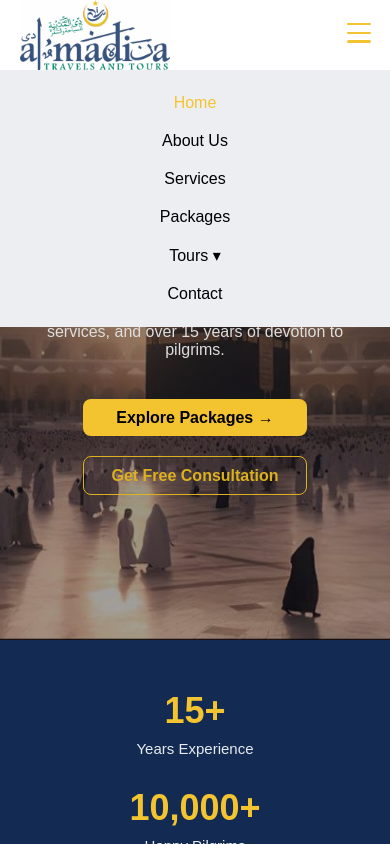
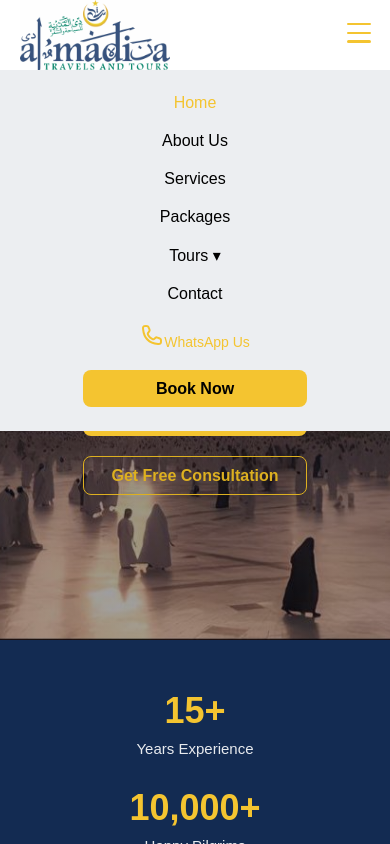
Before and after one commit to Aaqil08Khan/AlMadinahToursAndTravels, a React (Vite) app: page / in a window 390 px wide. Both pictures are taken after a click on the label 358 px from the left and 32 px from the top of the page. Shown: the top 844 px of the page. Built offline with nearby package versions, Linux system fonts and the light colour scheme; some icons are missing.

Commit message:
save changes

```diff
--- a/src/components/Header.jsx
+++ b/src/components/Header.jsx
@@ -69,10 +69,28 @@ function Header() {
             <li>
               <NavLink to="/contact">Contact</NavLink>
             </li>
+
+            {/* Mobile Actions - Only visible in hamburger menu */}
+            <li className="mobile-action-item">
+              <a
+                href={url}
+                target="_blank"
+                rel="noopener noreferrer"
+                className="phone mobile-phone"
+              >
+                <img src="/assets/icons/call-icon (2).svg" alt="" />
+                WhatsApp Us
+              </a>
+            </li>
+            <li className="mobile-action-item">
+              <NavLink to="/book" className="btn primary">
+                Book Now
+              </NavLink>
+            </li>
           </ul>
         </nav>
 
-        {/* Actions */}
+        {/* Actions - Desktop only */}
         <div className="nav-actions">
           <a
             href={url}
--- a/src/styles/header.css
+++ b/src/styles/header.css
@@ -16,7 +16,8 @@
   max-width: 75rem;
   margin: auto;
   display: flex;
-  align-items: center;   /* IMPORTANT */
+  align-items: center;
+  /* IMPORTANT */
   justify-content: space-between;
   position: relative;
 }
@@ -40,9 +41,11 @@
 
 /* image */
 .logo img {
-  height: 100%;          /* take full navbar height */
+  height: 100%;
+  /* take full navbar height */
   width: auto;
-  max-width: 190px;      /* preferred width */
+  max-width: 190px;
+  /* preferred width */
   object-fit: contain;
   display: block;
 }
@@ -81,6 +84,11 @@
   color: #f4c430;
 }
 
+/* Hide mobile action items on desktop */
+.mobile-action-item {
+  display: none;
+}
+
 /* DROPDOWN */
 .dropdown {
   position: relative;
@@ -93,7 +101,7 @@
   background: #fff;
   min-width: 14rem;
   border-radius: .5rem;
-  box-shadow: 0 1rem 2rem rgba(0,0,0,.08);
+  box-shadow: 0 1rem 2rem rgba(0, 0, 0, .08);
   opacity: 0;
   visibility: hidden;
   transform: translateY(.6rem);
@@ -191,8 +199,20 @@
     gap: 1.25rem;
   }
 
-  .phone {
-    display: none;
+  /* Keep WhatsApp button visible on tablets but reduce gap */
+  .nav-actions {
+    gap: 0.875rem;
+  }
+
+  /* Only hide WhatsApp text on smaller tablets */
+  @media (max-width: 56em) {
+    .phone {
+      font-size: 0;
+    }
+
+    .phone img {
+      margin: 0;
+    }
   }
 }
 
@@ -222,11 +242,71 @@
     background-color: rgba(255, 255, 255, 0.92);
   }
 
+  .nav-links li {
+    width: 100%;
+    text-align: center;
+  }
+
+  .nav-links a {
+    display: block;
+    width: 100%;
+  }
+
+  /* Show mobile action items in hamburger menu */
+  .mobile-action-item {
+    display: flex;
+    justify-content: center;
+    width: 100%;
+    gap: 0.2rem;
+  }
+
+  /* Style mobile phone button */
+  .mobile-phone {
+    color: #f4c430 !important;
+    font-size: 0.875rem;
+    gap: 0.5rem;
+  }
+
+  /* Hide desktop nav actions */
   .nav-actions {
     display: none;
   }
 
-  .nav-toggle:checked ~ .main-nav {
+  .nav-toggle:checked~.main-nav {
     display: block;
   }
+
+  /* Disable dropdown hover on mobile */
+  .dropdown:hover .dropdown-menu {
+    opacity: 0;
+    visibility: hidden;
+    transform: translateY(.6rem);
+  }
+
+  /* Hide dropdown menu by default on mobile */
+  .dropdown-menu {
+    position: static;
+    opacity: 0;
+    visibility: hidden;
+    max-height: 0;
+    overflow: hidden;
+    transform: none;
+    box-shadow: none;
+    background: transparent;
+    min-width: auto;
+    transition: max-height 0.3s ease, opacity 0.3s ease;
+  }
+
+  /* Show dropdown when mobile-open class is added */
+  .dropdown-menu.mobile-open {
+    opacity: 1;
+    visibility: visible;
+    max-height: 500px;
+    margin-top: 0.5rem;
+  }
+
+  .dropdown-menu a {
+    padding: 0.6rem 1rem;
+    font-size: 0.9rem;
+  }
 }
```
